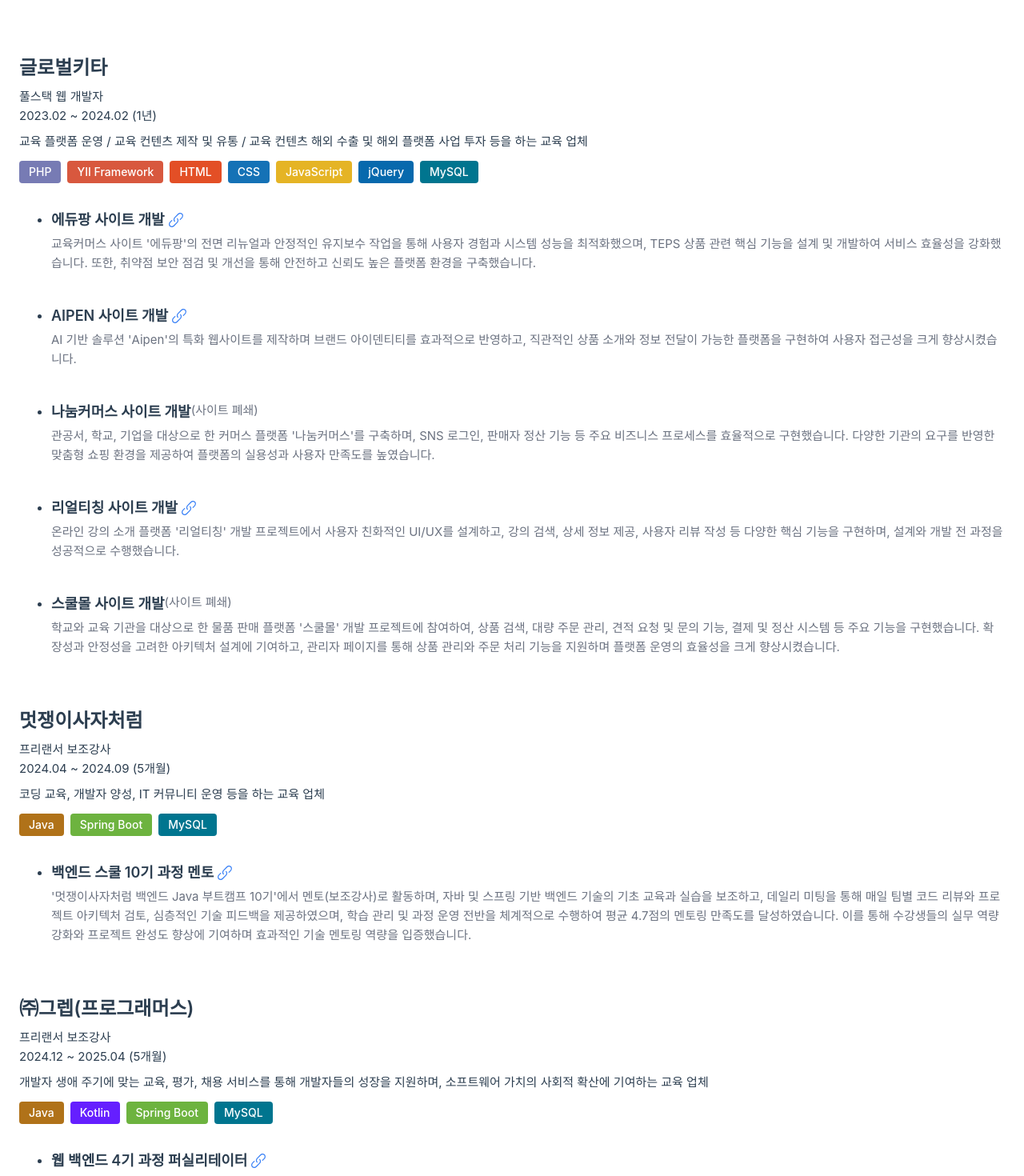
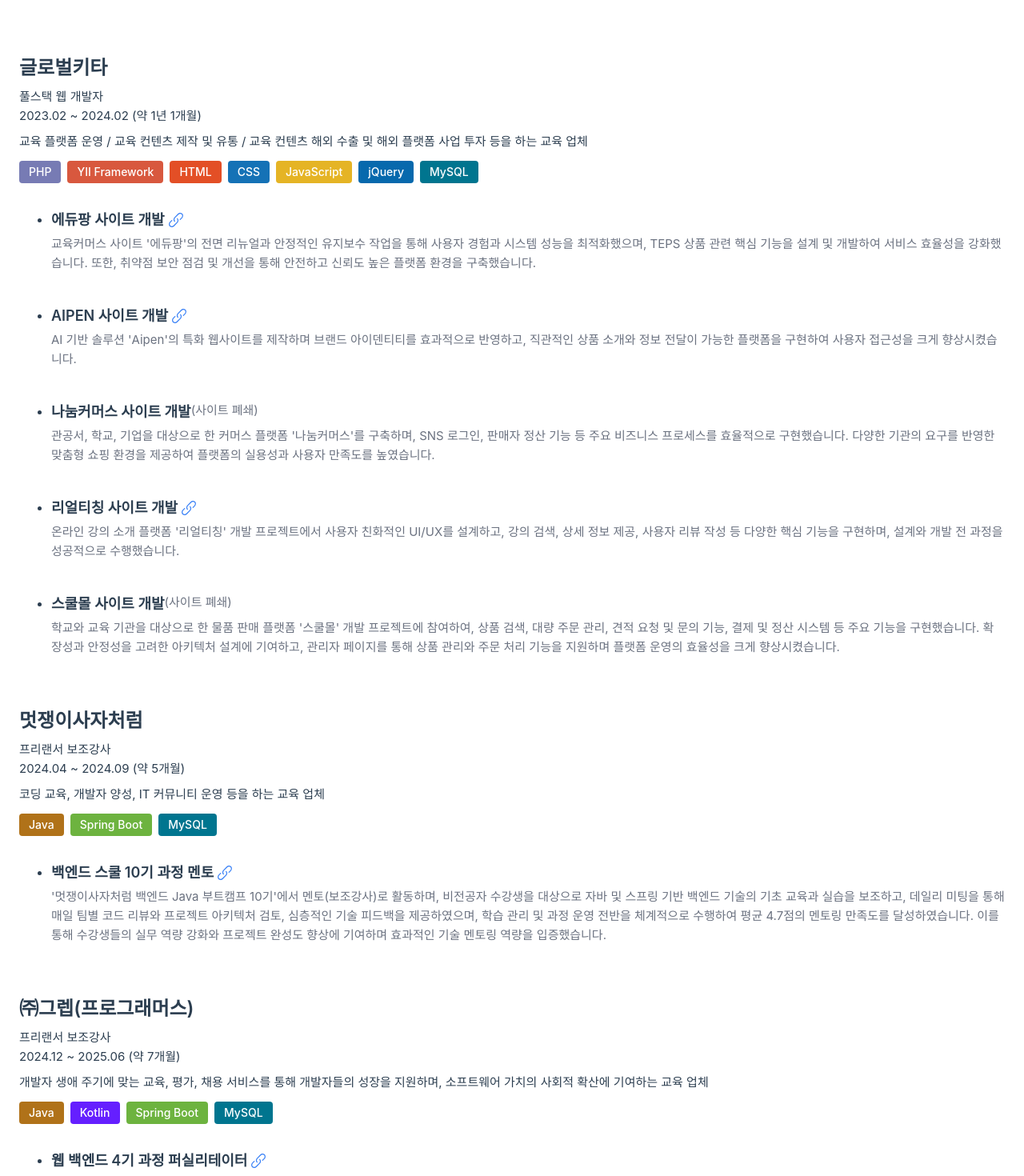
Before and after one commit to Aleph-Kim/portfolio, a Vue app: page / in a window 1280 px wide. Shown: the part 2060-3530 px from the top of the page at 80% size. Built offline with nearby package versions, Linux system fonts and the light colour scheme.

Commit message:
수정 - Career 이력 기간 수정

```diff
--- a/public/data/career.js
+++ b/public/data/career.js
@@ -2,7 +2,7 @@ export const careerData = [
     {
         "company": "글로벌키타",
         "role": "풀스택 웹 개발자",
-        "period": "2023.02 ~ 2024.02 (1년)",
+        "period": "2023.02 ~ 2024.02 (약 1년 1개월)",
         "description": "교육 플랫폼 운영 / 교육 컨텐츠 제작 및 유통 / 교육 컨텐츠 해외 수출 및 해외 플랫폼 사업 투자 등을 하는 교육 업체",
         "skills": ["PHP", "YII Framework", "HTML", "CSS", "JavaScript", "jQuery", "MySQL"],
         "projects": [
@@ -35,13 +35,13 @@ export const careerData = [
     {
         "company": "멋쟁이사자처럼",
         "role": "프리랜서 보조강사",
-        "period": "2024.04 ~ 2024.09 (5개월)",
+        "period": "2024.04 ~ 2024.09 (약 5개월)",
         "description": "코딩 교육, 개발자 양성, IT 커뮤니티 운영 등을 하는 교육 업체",
         "skills": ["Java", "Spring Boot", "MySQL"],
         "projects": [
             {
                 "title": "백엔드 스쿨 10기 과정 멘토",
-                "description": "'멋쟁이사자처럼 백엔드 Java 부트캠프 10기'에서 멘토(보조강사)로 활동하며, 자바 및 스프링 기반 백엔드 기술의 기초 교육과 실습을 보조하고, 데일리 미팅을 통해 매일 팀별 코드 리뷰와 프로젝트 아키텍처 검토, 심층적인 기술 피드백을 제공하였으며, 학습 관리 및 과정 운영 전반을 체계적으로 수행하여 평균 4.7점의 멘토링 만족도를 달성하였습니다. 이를 통해 수강생들의 실무 역량 강화와 프로젝트 완성도 향상에 기여하며 효과적인 기술 멘토링 역량을 입증했습니다.",
+                "description": "'멋쟁이사자처럼 백엔드 Java 부트캠프 10기'에서 멘토(보조강사)로 활동하며, 비전공자 수강생을 대상으로 자바 및 스프링 기반 백엔드 기술의 기초 교육과 실습을 보조하고, 데일리 미팅을 통해 매일 팀별 코드 리뷰와 프로젝트 아키텍처 검토, 심층적인 기술 피드백을 제공하였으며, 학습 관리 및 과정 운영 전반을 체계적으로 수행하여 평균 4.7점의 멘토링 만족도를 달성하였습니다. 이를 통해 수강생들의 실무 역량 강화와 프로젝트 완성도 향상에 기여하며 효과적인 기술 멘토링 역량을 입증했습니다.",
                 "link": "https://likelion.net/school/kdt-backendj-10th"
             }
         ],
@@ -50,7 +50,7 @@ export const careerData = [
     {
         "company": "㈜그렙(프로그래머스)",
         "role": "프리랜서 보조강사",
-        "period": "2024.12 ~ 2025.04 (5개월)",
+        "period": "2024.12 ~ 2025.06 (약 7개월)",
         "description": "개발자 생애 주기에 맞는 교육, 평가, 채용 서비스를 통해 개발자들의 성장을 지원하며, 소프트웨어 가치의 사회적 확산에 기여하는 교육 업체",
         "skills": ["Java", "Kotlin", "Spring Boot", "MySQL"],
         "projects": [
```
